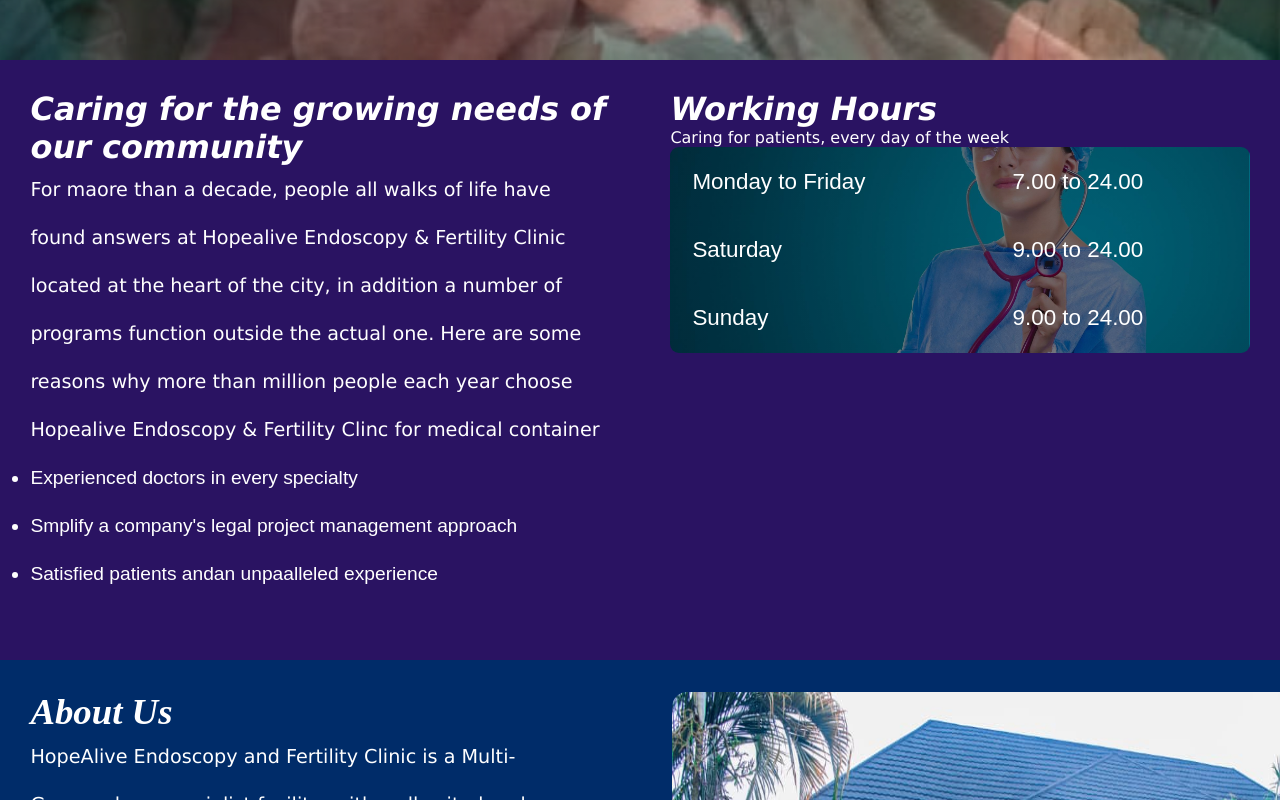
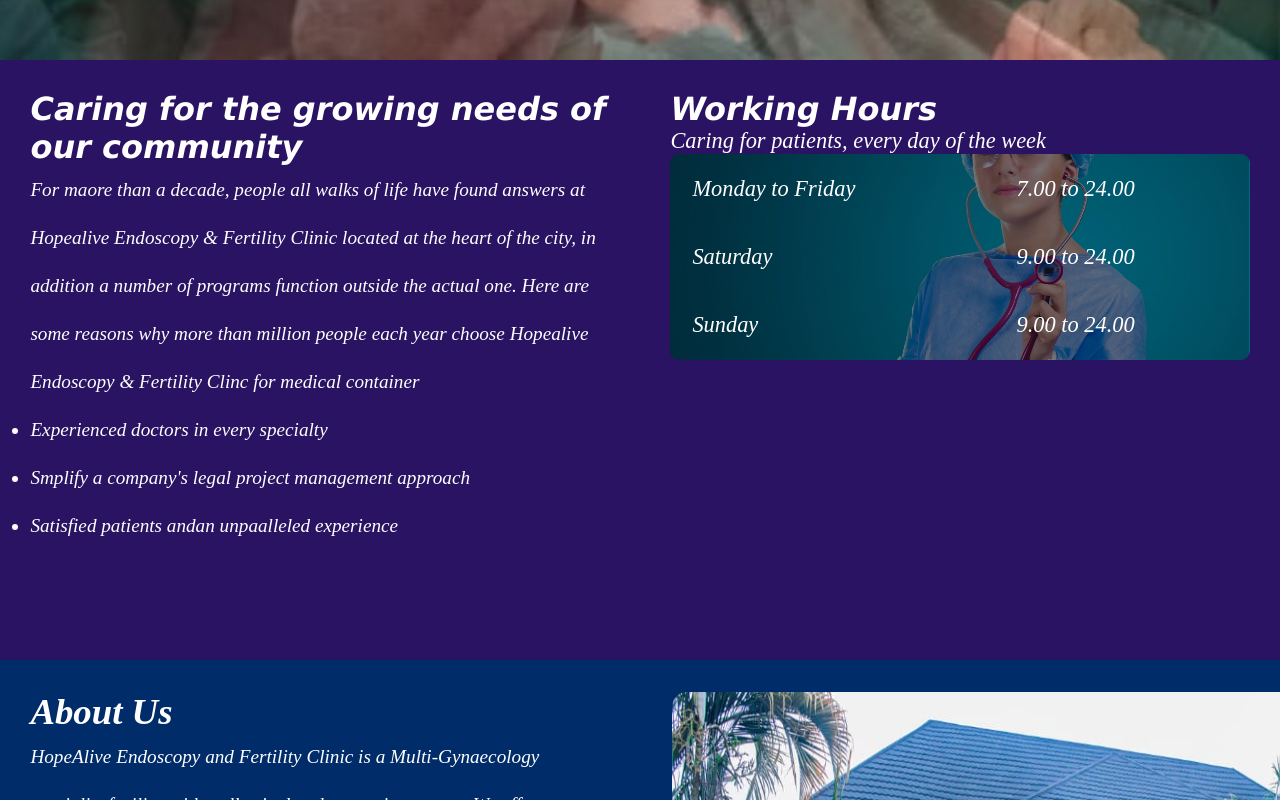
Before and after one commit to KingsleyEffiong/hopealive-endoscopy, a React (Create React App) app: page / in a window 1280 px wide. Shown: the part 1060-1860 px from the top of the page. Built offline with nearby package versions, Linux system fonts and the light colour scheme.

Commit message:
did some few changes in the home.js file

```diff
--- a/src/Components/Pages/Home.css
+++ b/src/Components/Pages/Home.css
@@ -48,6 +48,7 @@
     top: 25%;
     width: 50%;
     padding: 2rem;
+
 }
 
 h1{
@@ -58,8 +59,13 @@
 }
 p{
     color:#fff;
-font-family:'Lucida Sans', 'Lucida Sans Regular', 'Lucida Grande', 'Lucida Sans Unicode', Geneva, Verdana, sans-serif;
+    font-family: 'Times New Roman', Times, serif;
+    font-style: oblique;
 font-size: 2rem;
+}
+li{
+    font-family: 'Times New Roman', Times, serif;
+    font-style: oblique;
 }
 button{
     background-color: black;
@@ -166,7 +172,7 @@
 font-size: 2rem;
 }
 .box2{
-    font-size: 1rem;
+    font-size: 1.4rem;
 }
 table{
     color: rgb(255, 255, 255);
@@ -180,6 +186,8 @@
 }
 tr, td{
     padding: 20px;
+    font-family: 'Times New Roman', Times, serif;
+    font-style: oblique;
 }
 .main-container-2{
 background-color: #002c69;
```
